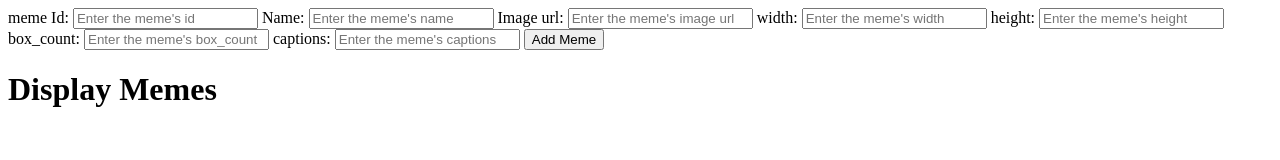
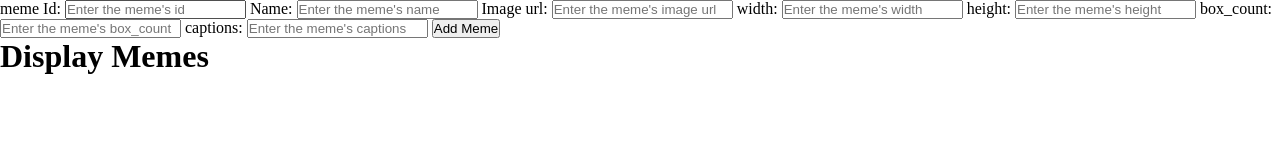
Before and after one commit to LinetChepngeno/Phase1-Memes-Project, a website: page index.html in a window 1280 px wide. Drawn offline with Linux system fonts and the light colour scheme; no server answers.

Commit message:
resetstyles for the entire document

```diff
--- a/styles.css
+++ b/styles.css
@@ -1,6 +1,10 @@
-/* styles.css */
+ /*Reset styles for the entire document*/
+ *{
+    padding:0;
+    margin:0;
+    box-sizing:border-box;
 
-/* Style for meme container */
+}
 #memes {
     display: flex;
     flex-wrap: wrap;
```
